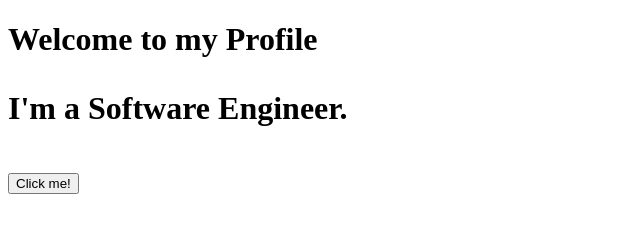
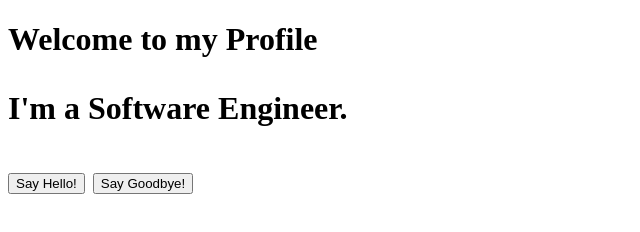
Before and after one commit to OmarStewey/omarstewey.github.io, a plain HTML site: page index.html in a window 1280 px wide. Shown: the whole page, without its empty margins (0-640 px from the left). Drawn offline with Linux system fonts and the light colour scheme.

Commit message:
Add javascript function for goodbye

```diff
--- a/index.html
+++ b/index.html
@@ -10,7 +10,11 @@
     <p>I'm a Software Engineer.</p>
 
     <button onclick="sayhello()">
-        Click me!
+        Say Hello!
+    </button>
+
+    <button onclick="saygoodbye()">
+        Say Goodbye!
     </button>
 
     <script>
@@ -20,4 +24,12 @@
         }
     </script>
 
+    <script>
+
+        function saygoodbye(){
+            alert('goodbye');
+        }
+
+    </script>
+
 </html>
```
